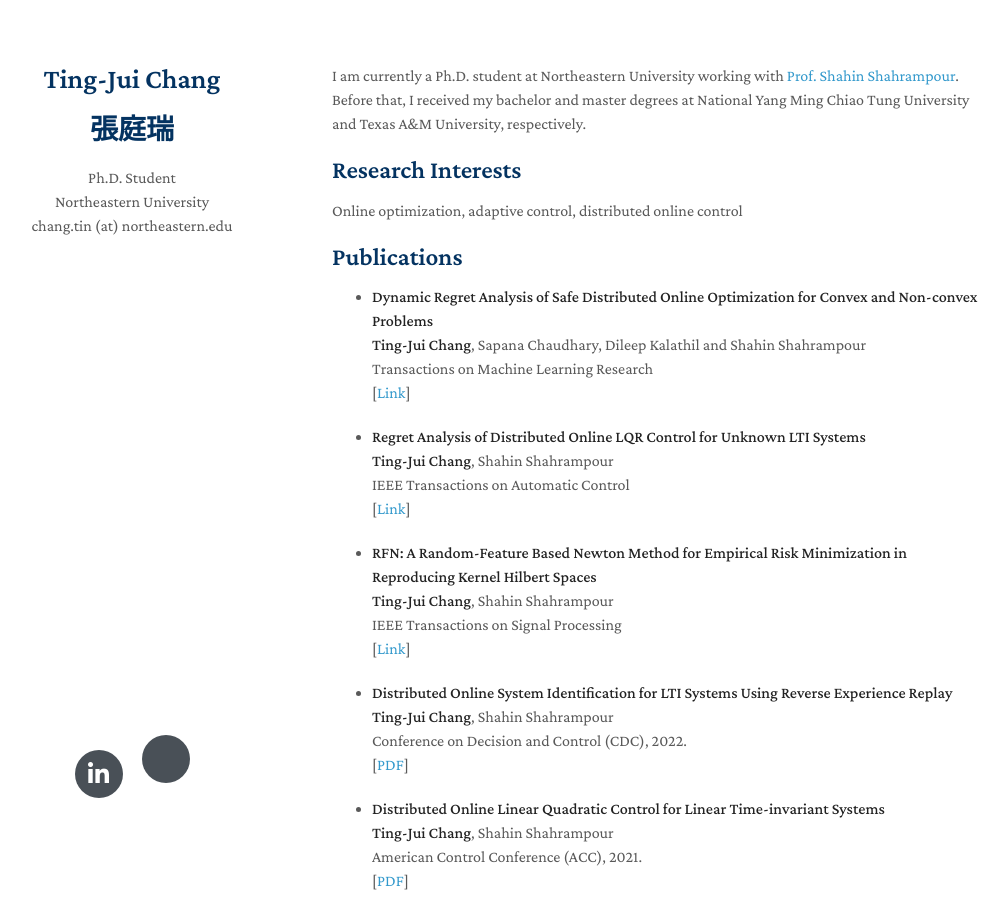
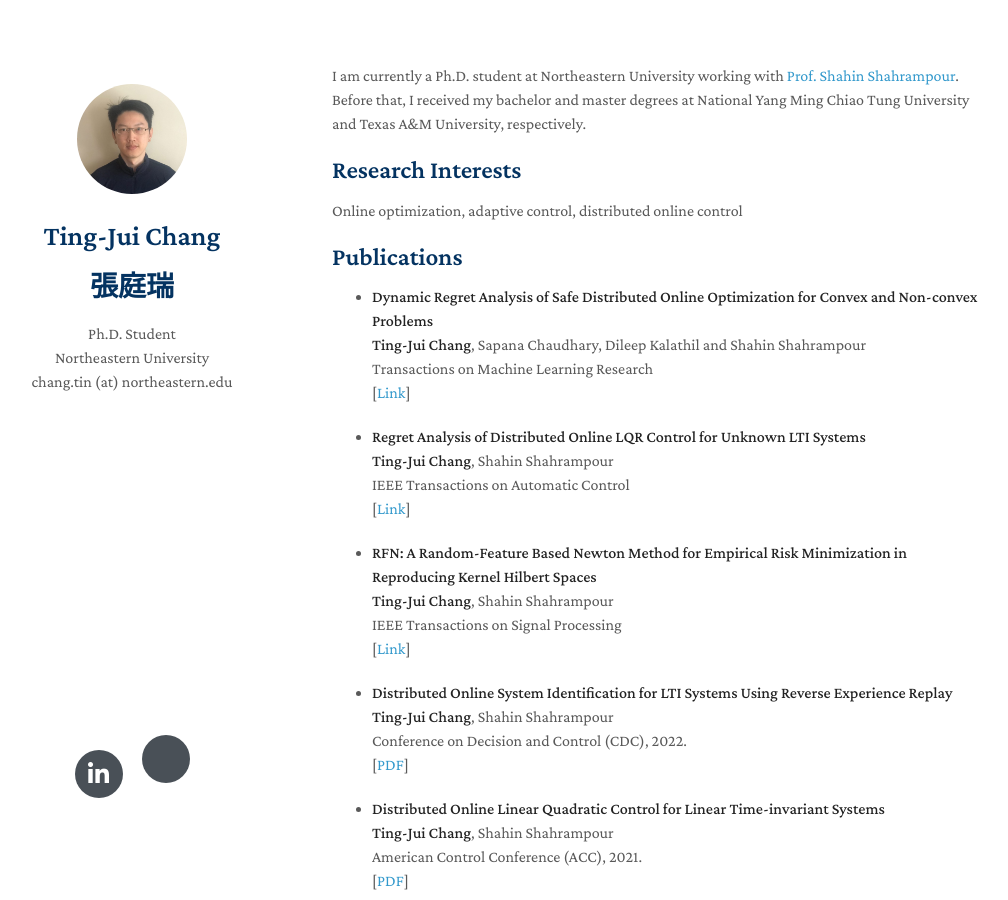
Before and after one commit to tingjui/MyWeb, a Jekyll site: the page built from index.md, in a window 1280 px wide and 900 px high. Shown: the whole window, without its empty margins (138-1146 px from the left). Built offline with Jekyll 4.4.1, drawn with Linux system fonts in a browser that asks for light colours; nearby versions of some CDN libraries; a style sheet for code colours, icons or effects is not loaded.

Commit message:
Update _config.yml

```diff
--- a/_config.yml
+++ b/_config.yml
@@ -7,7 +7,7 @@ keywords: minimal academic
 google_scholar: https://scholar.google.com/citations?user=7-R_2g4AAAAJ&hl=zh-TW&authuser=1&oi=ao
 github_link:
 linkedin: https://www.linkedin.com
-avatar:
+avatar: ./assets/img/Head_photo.jpg
 NEULogo: ./assets/img/NEU_logo.png
 google_analytics: UA-111540567-4
 favicon: ./assets/img/favicon.png
```
